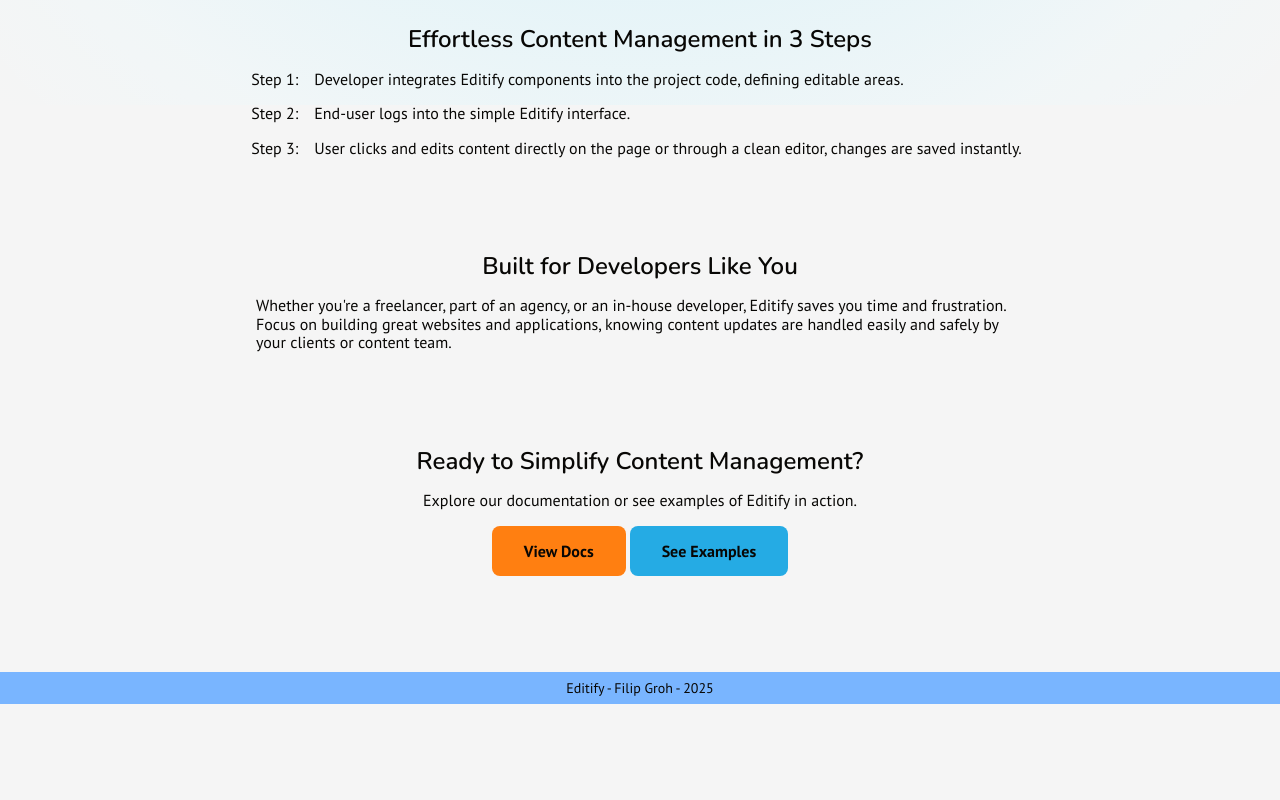
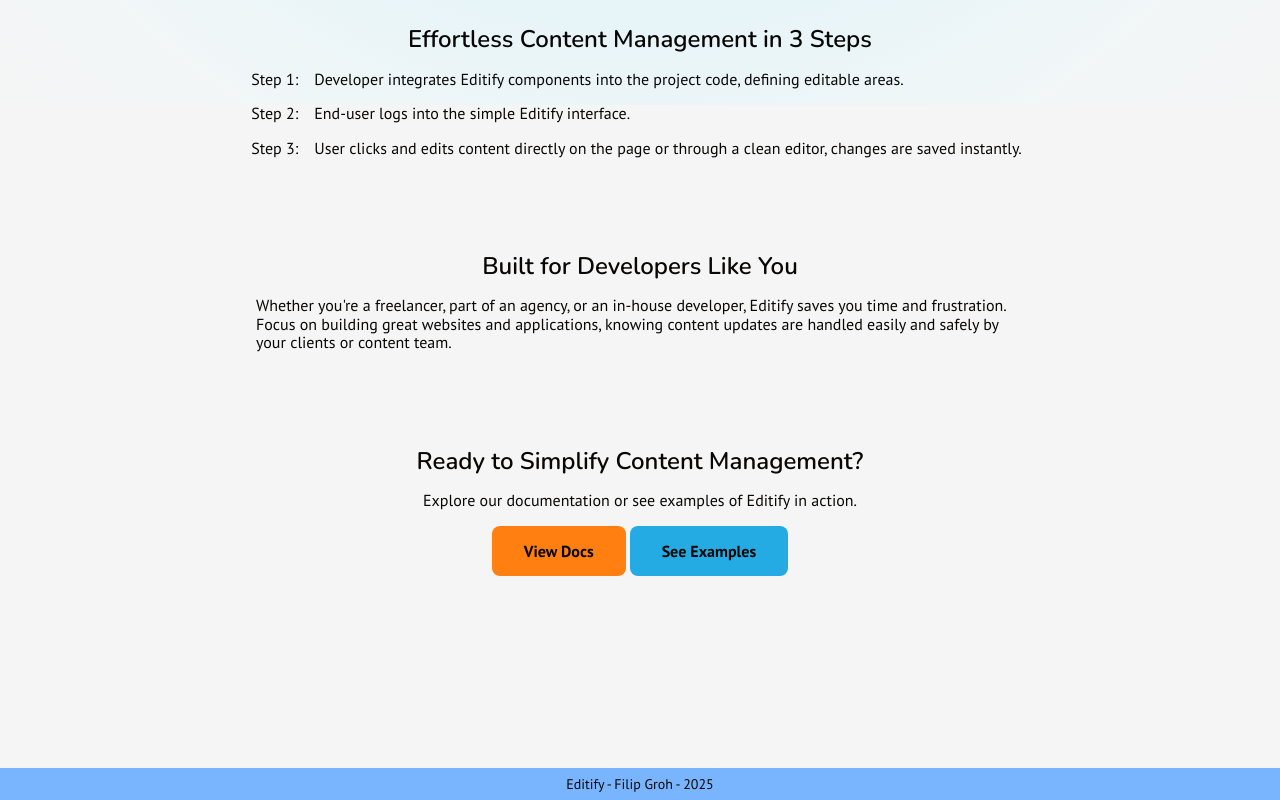
Before and after one commit to pslib-cz/2024-p2a-web-volnyprojekt-Filip-Groh, a website built with Vite: page src/pages/index.html in a window 1280 px wide. Shown: the part 1284-2084 px from the top of the page. Before the commit the page ends 1988 px from the top, so only its background shows below. Built offline with nearby package versions, Linux system fonts and the light colour scheme.

Commit message:
footer fix

```diff
--- a/src/styles/layout.css
+++ b/src/styles/layout.css
@@ -1,7 +1,22 @@
+body {
+    min-height: 100vh;
+}
+
 .page {
     display: flex;
     flex-direction: column;
     gap: 6rem;
+    min-height: 100vh;
+}
+
+.page::after {
+    content: "";
+    flex-grow: 1;
+    order: 1;
+}
+
+.footer {
+    order: 2;
 }
 
 .page__section {
```
Also changed, not shown: README.md.
